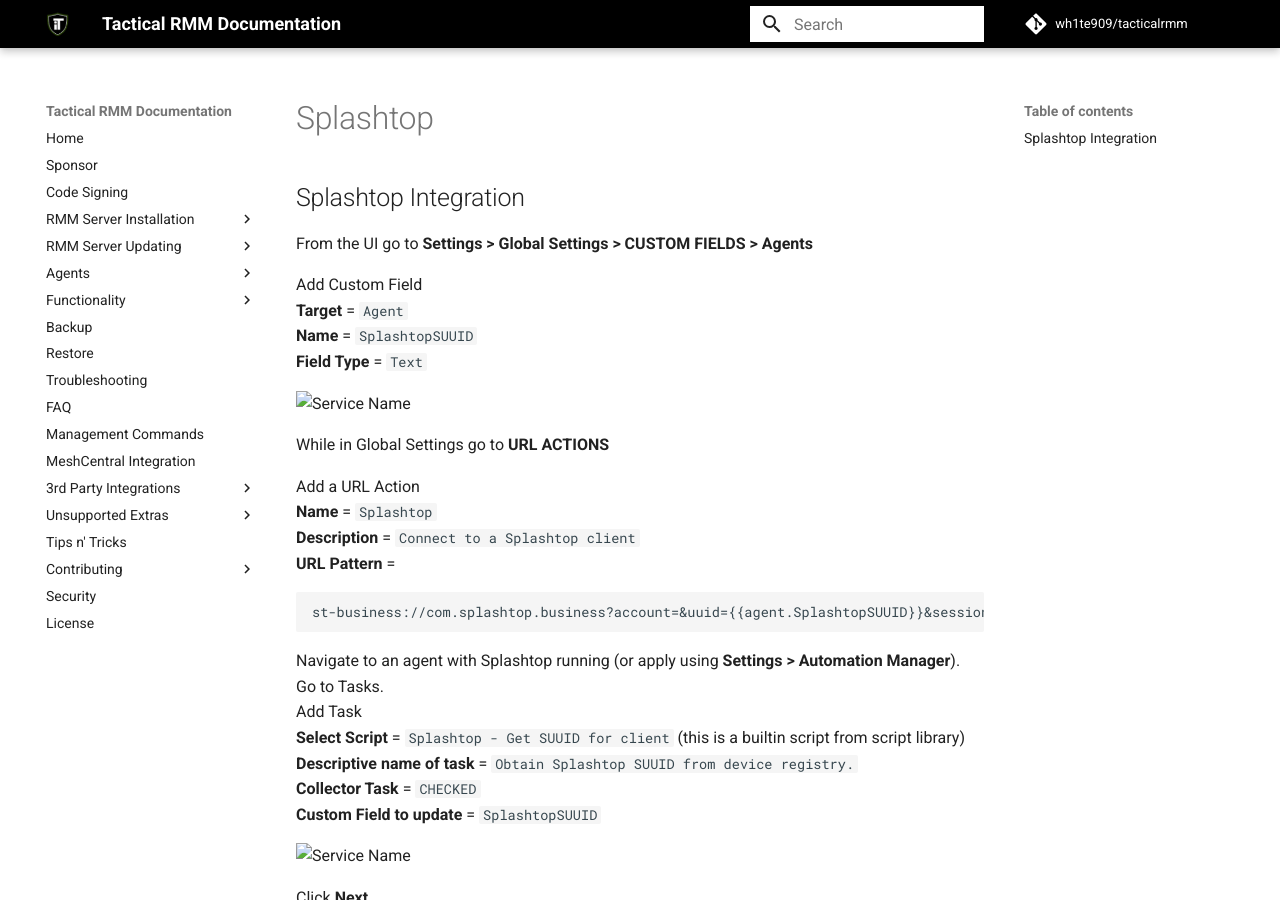
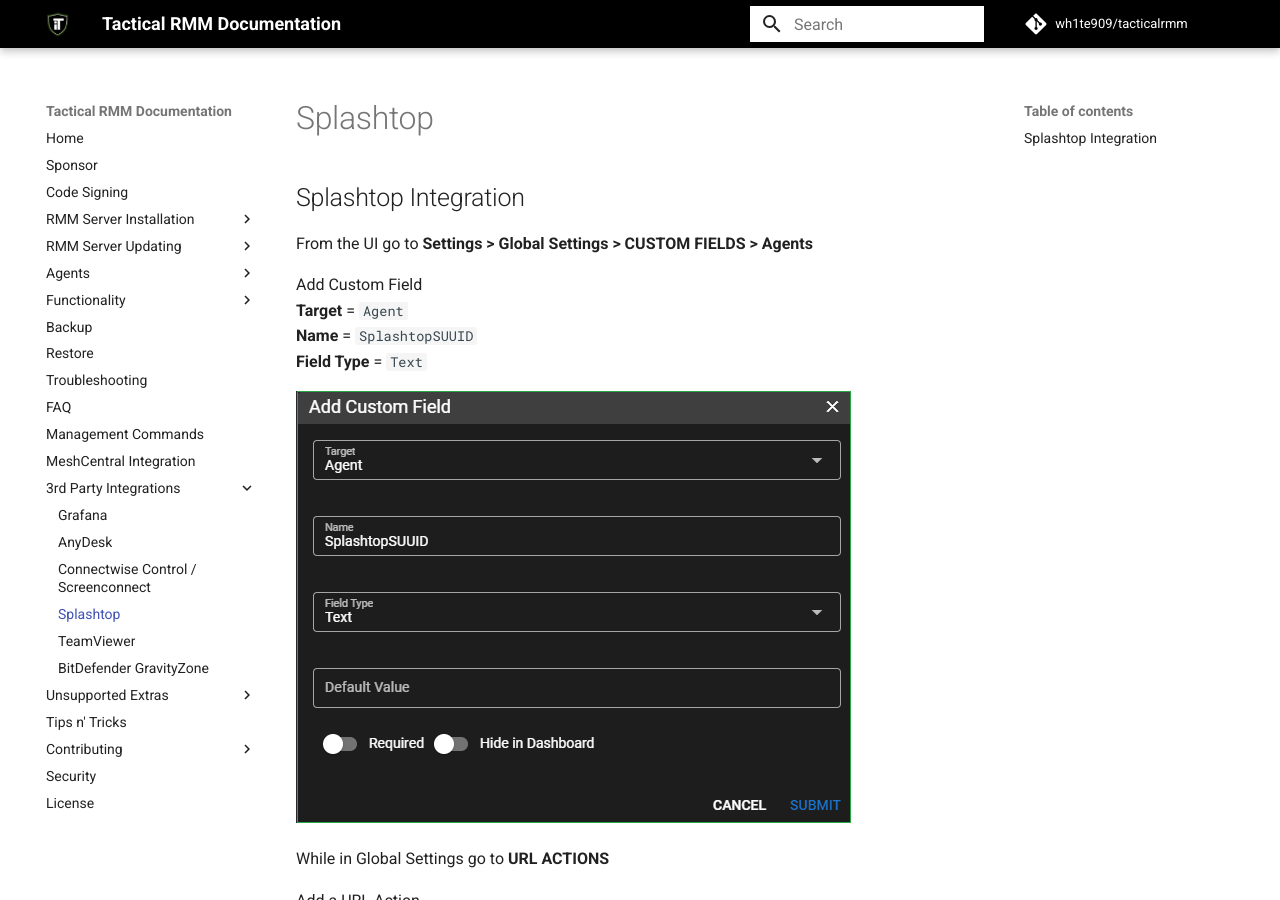
Before and after one commit to amidaware/trmm-docs, an MkDocs documentation site: the page built from docs/docs/3rdparty_splashtop.md, in a window 1280 px wide and 900 px high. Built offline with MkDocs 1.6.1 and Material for MkDocs 9.7.7, drawn with Linux system fonts in a browser that asks for light colours; comment, search, counter and statistics services are not loaded.

Commit message:
Fixing community scripts and docs from PR #833

```diff
--- a/docs/mkdocs.yml
+++ b/docs/mkdocs.yml
@@ -40,6 +40,7 @@
       - "Grafana": 3rdparty_grafana.md
       - "AnyDesk": 3rdparty_anydesk.md
       - "Connectwise Control / Screenconnect": 3rdparty_screenconnect.md
+      - "Splashtop": 3rdparty_splashtop.md
       - "TeamViewer": 3rdparty_teamviewer.md
       - "BitDefender GravityZone": 3rdparty_bitdefender_gravityzone.md
   - Unsupported Extras:
```
Also changed, not shown: docs/docs/images/3rdparty_splashtop1.png (renamed from docs/docs/images/3rdparty_splashtop1.PNG), docs/docs/images/3rdparty_splashtop2.png (renamed from docs/docs/images/3rdparty_splashtop2.PNG).
